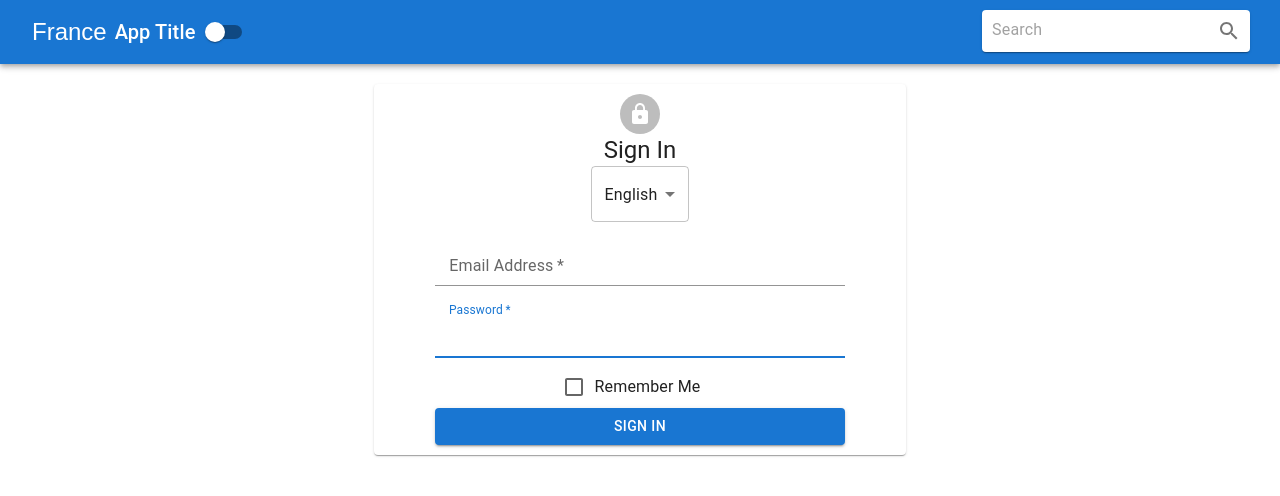
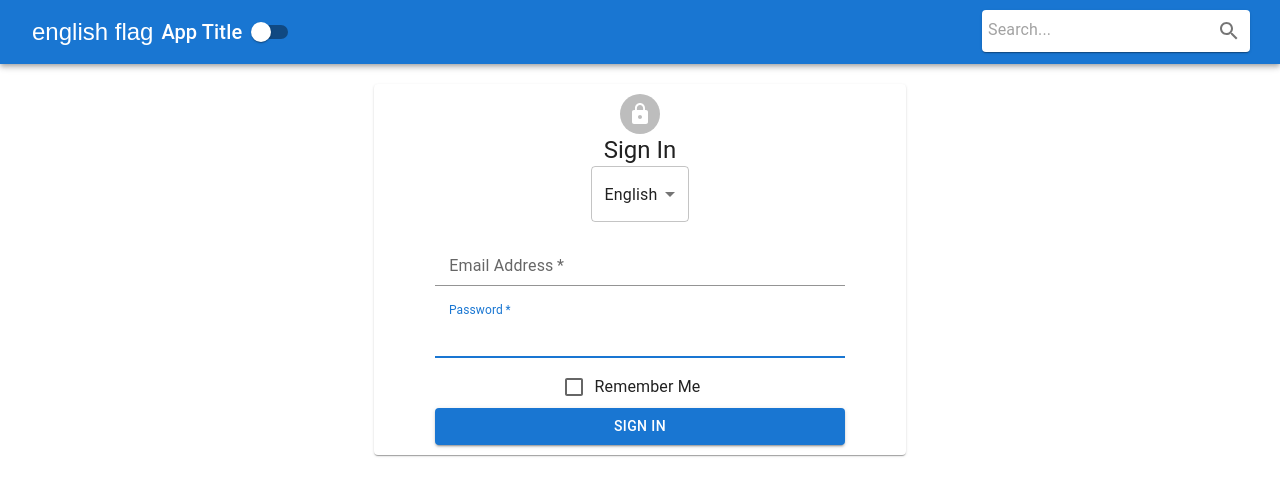
Before and after one commit to Nootuff/Context-test-app, a React (Create React App) app: page / in a window 1280 px wide. Shown: the top 496 px of the page. Built offline with nearby package versions, Linux system fonts and the light colour scheme.

Commit message:
Added language context to navbar.

```diff
--- a/src/App.js
+++ b/src/App.js
@@ -3,7 +3,7 @@
 import Form from "./components/Form";
 import PageContent from "./components/PageContent";
 import ThemeProvider from "./contexts/ThemeContext";
-import LanguageProvider from "./contexts/LanguageContext";
+import LanguageProvider  from "./contexts/LanguageContext";
 
 function App() {
   return (
--- a/src/components/Navbar.js
+++ b/src/components/Navbar.js
@@ -11,12 +11,29 @@
 import Switch from '@mui/material/Switch';
 import '../styles/NavbarStyles.css';
 import { ThemeContext } from "../contexts/ThemeContext"; //Imports the ThemeContext const from ThemeContext.
+import { withLanguageContext } from "../contexts/LanguageContext";
 
+const content = {
+    english: {
+      search: "Search",
+      flag: "english flag"
+    },
+    french: {
+      search: "Chercher",
+      flag: "french flag"
+    },
+    spanish: {
+      search: "Buscar",
+      flag: "spanish flag "
+    }
+  };
 
 class Navbar extends Component {
     static contextType = ThemeContext; //This gives you access to everything in ThemeContext.
     render() {
         const { isDarkMode, toggleThemeFunc } = this.context; //Destructured const, contains the value of isDarkMode & toggleThemeFunc.
+        const { language } = this.props.languageContext; //I have no idea, where does languageContext come from?
+        const {search, flag} = content[language];
 
         //console.log(this.context);//The context object is accessed this way.
 
@@ -25,7 +42,7 @@
                 <AppBar position="static" color={ isDarkMode ? "primary" : "default" /*Ternary operator, looks at the value of isDarkMode in the ThemeContext file*/ }>
                     <Toolbar>
                         <IconButton color="inherit" >
-                            <span>France </span>
+                            <span>{flag}</span>
                         </IconButton>
                         <Typography variant="h6" color="inherit">
                             App Title
@@ -34,7 +51,7 @@
                         <Paper className="container" >
                             <InputBase
                                 className="search"
-                                placeholder=" Search"
+                                placeholder={search + "..."}
                             />
                             <IconButton type="submit" aria-label="search">
                                 <SearchIcon className="searchIcon" />
@@ -47,4 +64,4 @@
     }
 }
 
-export default Navbar;
+export default withLanguageContext(Navbar); //withLanguageContext is the function imported at the start of the doc, this entire Navbar component is being passed in as a prop.
--- a/src/contexts/LanguageContext.js
+++ b/src/contexts/LanguageContext.js
@@ -11,12 +11,12 @@
 
     changeLanguage(event) {
         this.setState({ language: event.target.value });
-      }
+    }
 
     render() {
         return (
             <LanguageContext.Provider
-                value={{ ...this.state, changeLanguageFunc: this.changeLanguage /*The state and the function are exported.*/}}
+                value={{ ...this.state, changeLanguageFunc: this.changeLanguage /*The state and the function are exported.*/ }}
             >
                 {this.props.children}
             </LanguageContext.Provider>
@@ -25,3 +25,10 @@
 }
 
 export default LanguageProvider;
+
+export const withLanguageContext = Component => props => ( /*Component and props are parameters, this function takes an entire component as the "component" argument. */
+    <LanguageContext.Consumer>
+      {value => <Component languageContext={value} {...props} />}
+    </LanguageContext.Consumer>
+    /*"Component" is a placeholder, like a parameter, LanguageContext is a prop being passed in  and "value" is passed in, no idea what value actually is though, all the other props of the component are also passed in with "...props" */
+  );
```
